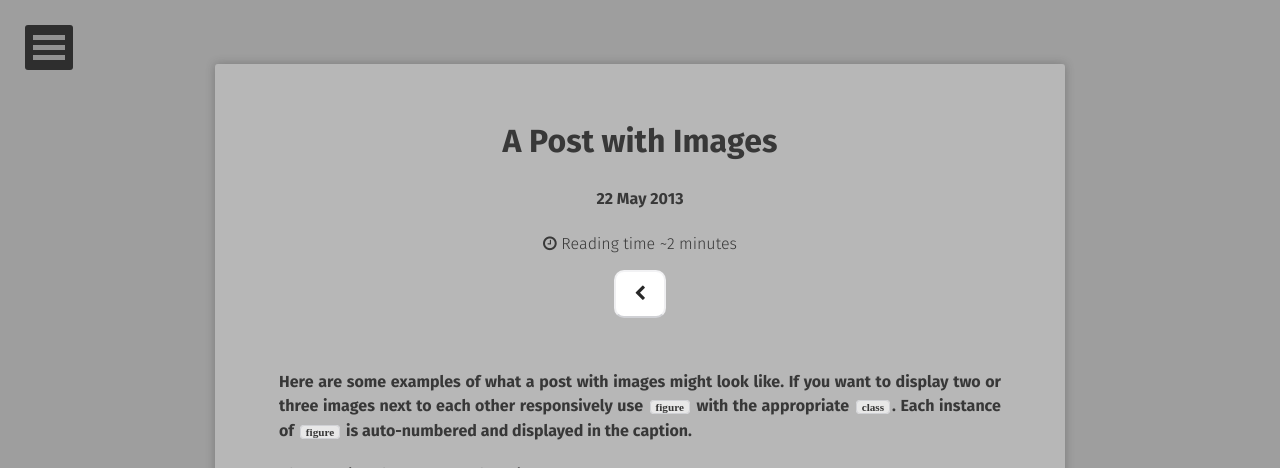
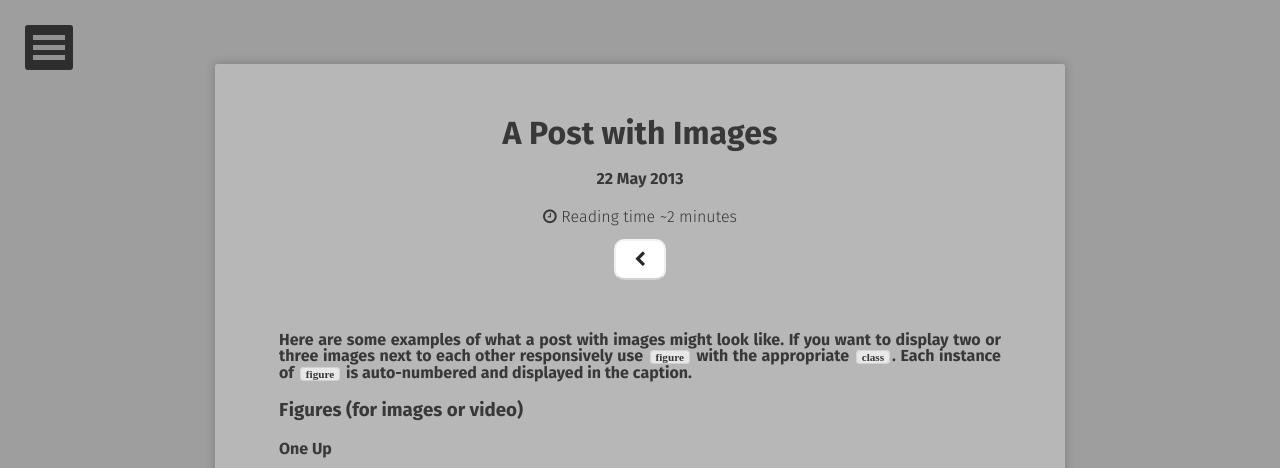
Before and after one commit to dfalveargOT/dfalveargOT.github.io, a Jekyll site: the page built from _posts/2013-05-22-sample-post-images.md, in a window 1280 px wide. Shown: the top 468 px of the page. Built offline with Jekyll 4.4.1, drawn with Linux system fonts in a browser that asks for light colours; some web fonts are replaced; comment, search, counter and statistics services are not loaded; grey boxes are pictures that could not be loaded.

Commit message:
Update variables.scss

```diff
--- a/_sass/variables.scss
+++ b/_sass/variables.scss
@@ -31,7 +31,7 @@ $font1               : Fira Sans,sans-serif;
 $font2               : Inconsolata;
 $alt-font            : serif;
 $doc-font-size       : 20;
-$doc-line-height     : 30;
+$doc-line-height     : 20;
 
 //media
 $small               : "only screen and (max-width: 30em)";
```
